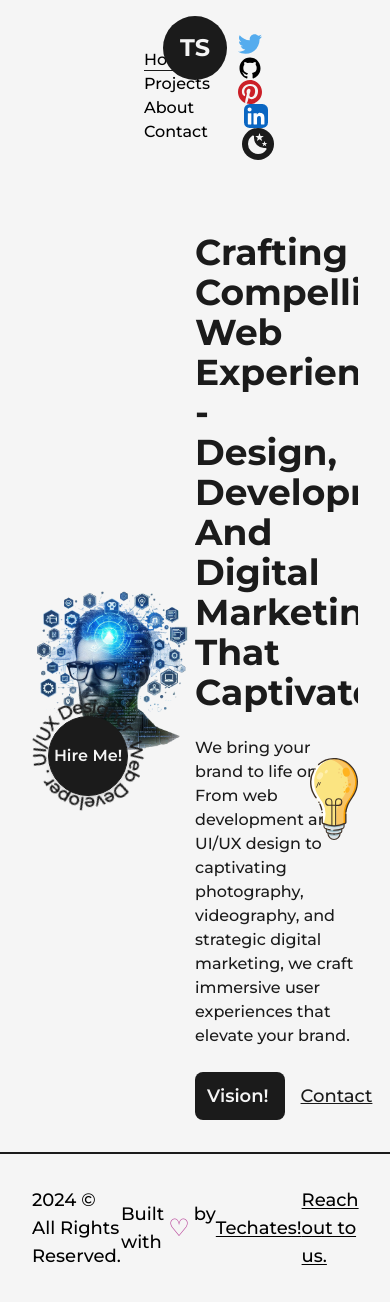
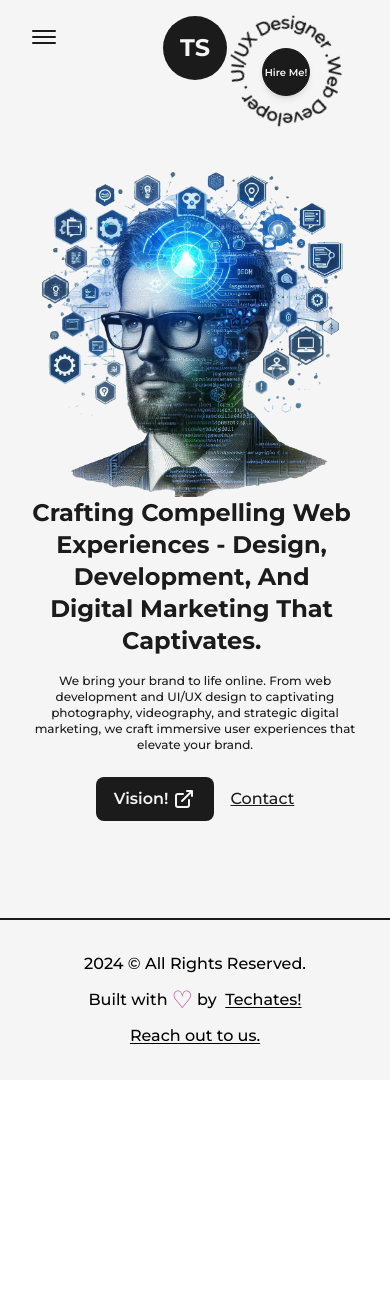
Before and after one commit to deadtik/Portfolio2024, a Next.js app: page / in a window 390 px wide. After the commit the page ends 1080 px from the top, so only its background shows below. Built offline with nearby package versions, Linux system fonts and the light colour scheme.

Commit message:
Anhi thoda boht responsive hogaya hai, baaki khana kha kr karta hu

```diff
--- a/src/components/AnimatedText.js
+++ b/src/components/AnimatedText.js
@@ -30,7 +30,8 @@ const  SingleWord= {
 
 const AnimatedText = ({text, className=""}) => {
   return (
-    <div className='w-full mx-auto py-2 flex items-center justify-center text-center overflow-hidden
+    <div className='w-full mx-auto py-2 flex items-center justify-center text-center
+    overflow-hidden sm:py-0
     '>
       <motion.h1 className={`inline-block w-full text-dark font-bold capitalize text-8xl
        dark:text-light
--- a/src/components/Footer.js
+++ b/src/components/Footer.js
@@ -6,9 +6,10 @@ const Footer = () => {
     return (
         <footer className='w-full border-t-2 border-dark font-medium text-lg
         dark:bg-light dark:text-light dark:border-light sm:text-base'>
-           <Layout className='w-full py-8 flex items-center justify-between'>
+           <Layout className='w-full py-8 flex items-center justify-between lg:flex-col lg:py-6'>
             <span>{new Date().getFullYear()} &copy; All Rights Reserved.</span>
-            <div className='flex items-center'> Built with <span className='text-primary dark:text-primaryDark text-2xl px-1' >&#9825;</span> by &nbsp;
+            <div className='flex items-center lg:py-2'>
+            Built with <span className='text-primary dark:text-primaryDark text-2xl px-1' >&#9825;</span> by &nbsp;
             <Link href='https:www.instagram.com/techateshq/' target='_blank' className='underline underline-offset-2'>Techates!</Link>
             </div>
             <Link aria-label='Techates' href={ 'https://wa.me/919867882681'} target='_blank' className='underline underline-offset-2'>
--- a/src/components/Hireme.js
+++ b/src/components/Hireme.js
@@ -4,15 +4,16 @@ import Link from 'next/link'
 
 const Hireme = () => {
   return (
-    <div className='fixed left-4 bottom-4
+    <div className='fixed left-4 bottom-4 md:right-8 md:left-auto md:top-0 md:bottom-auto md:absolute
     flex items-center justify-center overflow-hidden'>
-        <div className='w-36 h-auto flex items-center justify-center relative'>
+        <div className='w-36 h-auto flex items-center justify-center relative md:18'>
             <CircularText className='fill-dark animate-spin-slow dark:fill-light'/>
 
             <Link href="mailto:kartiksalve1809@gmail.com" className='flex items-center justify-center
             absolute left-1/2 top-1/2 -translate-x-1/2 -translate-y-1/2 bg-dark text-light shadow-md
             border border-solid border-dark w-20 h-20 rounded-full font-semibold hover:bg-light hover:text-dark
             dark:bg-light dark:text-dark hover:dark:bg-dark hover:dark:text-light hover:dark:border-light
+            md:w-12 md:h-12 md:text-[10px]
             '> Hire Me!</Link>
         </div>
 
--- a/src/components/Layout.js
+++ b/src/components/Layout.js
@@ -2,7 +2,7 @@ import React from 'react';
 
 const Layout = ({children, className=""}) => {
     return (
-        <div className={`w-full h-full inline-block z-0 bg-light p-8 dark:bg-dark ${className}`}>
+        <div className={`w-full h-full inline-block z-0 bg-light p-8 dark:bg-dark xl:p-24 lg:p-16 md:p-12 sm:p-8 ${className}`}>
             {children}
         </div>
     );
--- a/src/components/NavBar.js
+++ b/src/components/NavBar.js
@@ -1,4 +1,4 @@
-import React from 'react'
+import React, { useState } from 'react'
 import { useRouter } from 'next/router'
 import Logo from './Logo'
 import {TwitterIcon,LinkedInIcon, GithubIcon, PinterestIcon, SunIcon, MoonIcon} from './Icons.js'
@@ -26,6 +26,31 @@ const CustomLink = ({title, href, className=""}) => {
 
       </a>
       )
+};
+
+const CustomMobileLink = ({title, href, className="", toggle}) => {
+  const router = useRouter();
+  console.log(router)
+
+  const handleClick = () => {
+    toggle();
+    router.push(href)
+  }
+
+return (
+<button href={href} className={`${className} relative group text-light dark:text-dark my-2`} onClick={handleClick}>
+  {title}
+
+    <span className={`h-[1px] inline-block
+  bg-light absolute left-0 -bottom-0.5
+  group-hover:w-full transition-[width] duration-500
+  ease-in-out
+  ${router.asPath === href ? 'w-full' : 'w-0'}
+  dark:bg-dark
+  `}>&nbsp;</span>
+
+  </button>
+  )
 }
 
 
@@ -33,11 +58,25 @@ const NavBar = () => {
 
 
   const [mode, setMode] = useThemeSwitcher();
+  const [isOpen, setIsOpen] = useState(false);
+
+  const handleClick = () => {
+    setIsOpen(!isOpen);
+  }
 
   return (
     <header
-    className='w-full px-32 py-8 font-medium flex items-center justify-between dark:text-light'
+    className='w-full px-32 py-8 font-medium flex items-center
+    justify-between dark:text-light relative z-30 lg:px-16 md:px-12 sm:px-8'
     >
+
+      <button className="flex-col jsutify-center items-center hidden lg:flex" onClick={handleClick}>
+        <span className={`bg-dark dark:bg-light transition-all duration-300 ease-out block h-0.5 w-6 rounded-sm ${isOpen ? 'rotate-45 translate-y-1' : '-translate-y-0.5'}`}></span>
+        <span className={`bg-dark dark:bg-light transition-all duration-300 ease-out block h-0.5 w-6 rounded-sm my-0.5 ${isOpen ? 'opacity-0' : 'opacity-100'}`}></span>
+        <span className={`bg-dark dark:bg-light transition-all duration-300 ease-out block h-0.5 w-6 rounded-sm ${isOpen ? '-rotate-45 -translate-y-1' : 'translate-y-0.5'}`}></span>
+      </button>
+
+        <div className='w-full flex justify-between items-center lg:hidden'>
         <nav>
            <CustomLink href='/' title='Home' className='mx-4'/>
            <CustomLink href='/projects' title='Projects' className='mx-4'/>
@@ -90,6 +129,74 @@ const NavBar = () => {
         </button>
 
         </nav>
+        </div>
+
+          {
+            isOpen ?
+            <motion.div
+            initial={{scale:0, opacity:0, x: "-50%", y: "-50%"}}
+            animate={{scale:1 , opacity:1}}
+            className='min-w-[70vw] flex flex-col justify-between items-center fixed top-1/2 left-1/2 -translate-x-1/2 -translate-y-1/2
+        bg-dark/90 dark:bg-light/75 rounded-lg backdrop-blur-md py-32'>
+        <nav className='flex items-center flex-col justify-center'>
+           <CustomMobileLink href='/' title='Home' className='' toggle={handleClick}/>
+           <CustomMobileLink href='/projects' title='Projects' className='' toggle={handleClick}/>
+           <CustomMobileLink href='/about' title='About' className='' toggle={handleClick}/>
+           <CustomMobileLink href='/contact' title='Contact' className='' toggle={handleClick}/>
+        </nav>
+
+        <nav className='flex items-center justify-center flex-wrap mt-2'>
+              <motion.a href='https://x.com/salve_kartik' target={'_blank'}
+              className='w-6 mx-3 sm:mx-1'
+              whileHover={{ y: -2 }}
+              whileTap={{ scale: 0.9 }}
+              >
+              <TwitterIcon />
+              </motion.a>
+              <motion.a href='https://github.com/deadtik' target={'_blank'}
+              className='w-6 mx-3 bg-light dark:bg-dark rounded-full sm:mx-1'
+              whileHover={{ y: -2 }}
+              whileTap={{ scale: 0.9 }}
+              >
+              <GithubIcon />
+              </motion.a>
+              <motion.a href='https://in.pinterest.com/kartiksalve1809/' target={'_blank'}
+              className='w-6 mx-3 sm:mx-1'
+              whileHover={{ y: -2 }}
+              whileTap={{ scale: 0.9 }}
+              >
+              <PinterestIcon/>
+              </motion.a>
+              <motion.a href='https://www.linkedin.com/in/kartik-salve1809/' target={'_blank'}
+              className='w-6 ml-3 rounded-full sm:mx-1'
+              whileHover={{ y: -2 }}
+              whileTap={{ scale: 0.9 }}
+              >
+              <LinkedInIcon />
+              </motion.a>
+
+          <button
+          onClick={() => setMode(mode === "light" ? "dark" : "light") }
+
+          className={`ml-4 flex items-center justify-center rounded-full p-1
+          ${mode === "light" ? "bg-dark text-light" : "bg-light text-dark"}
+          `}
+          >
+          {
+            mode=== "dark" ?
+            <SunIcon className={"fill-dark"} /> :
+            <MoonIcon className={"fill-dark"} />
+          }
+        </button>
+
+        </nav>
+        </motion.div>
+
+            : null
+          }
+
+
+
         <div className='absolute left-[50%] top-2 translate-x-[-50%]'>
           <Logo />
         </div>
--- a/src/pages/index.js
+++ b/src/pages/index.js
@@ -17,26 +17,32 @@
           <meta name="description" content="Generated by create next app" />
         </Head>
         <main className='pt-0 flex items-center text-dark w-full min-h-screen dark:text-light'>
-          <Layout>
-            <div className='flex items-center justify-between w-full'>
-              <div className='w-1/2'>
-                <Image src={profilePic} alt='Techates' className='w-full h-auto'/>
+          <Layout className='pt-0 md:pt-16 sm:pt-8'>
+            <div className='flex items-center justify-between w-full lg:flex-col'>
+              <div className='w-1/2 md:w-full'>
+                <Image src={profilePic} alt='Techates' className='w-full h-auto
+                lg:hidden md:inline-block md:w-full '
+                priority
+                sizes='(max-width: 768px) 100vw,
+                (max-width: 1200px) 50vw,
+                33vw'/>
               </div>
-              <div className='w-1/2 flex flex-col items-center self-center'>
-                <AnimatedText text={'Crafting compelling web experiences - design, development, and digital marketing that captivates.'} className='!text-4xl !text-left'/>
-                <p className='my-4 text-base font-medium'>
+              <div className='w-1/2 flex flex-col items-center self-center lg:w-full lg:text-center'>
+                <AnimatedText text={'Crafting compelling web experiences - design, development, and digital marketing that captivates.'}
+                className='!text-6xl !text-left xl:text-5xl lg:!text-center lg:!text-4xl md:!text-3xl sm:!text-2xl'/>
+                <p className='my-4 text-base font-medium md:text-sm sm:text-xs'>
                   We bring your brand to life online. From web development and UI/UX design to captivating photography, videography, and strategic digital marketing,
                   we craft immersive user experiences that elevate your brand.
                 </p>
-                <div className='flex items-center self-start mt-2 '>
+                <div className='flex items-center self-start mt-2 lg:self-center'>
                   <Link href="/Vision and Mission.pdf" target='_blank' className='flex items-left bg-dark text-light p-2 px-2.5 rounded-lg text-lg font-semibold hover:bg-light
                    hover:text-dark border-2 border-solid border-transparent hover:border-dark
                    dark:bg-light dark:text-dark hover:dark:bg-dark hover:dark:text-light hover:dark:border-light
-                   md:p-2 md:px-6'>
+                   md:p-2 md:px-4 md:text-base'>
                     Vision! <LinkArrow className='w-6 ml-1' />
                   </Link>
                   <Link href="mailto:techateshq@gmail.com" target='_blank' className='ml-4 text-lg font-medium capitalize
-                  text-dark underline dark:text-light'>
+                  text-dark underline dark:text-light md:text-base'>
                     Contact
                   </Link>
                 </div>
@@ -44,7 +50,7 @@
             </div>
           </Layout>
           <Hireme />
-          <div className='absolute right-8 bottom-1 inline-block w-12'>
+          <div className='absolute right-8 bottom-1 inline-block w-12 md:hidden'>
             <Image src={lightBulb} alt='Techates' className='w-auto h-full'/>
           </div>
         </main>
--- a/tailwind.config.js
+++ b/tailwind.config.js
@@ -33,7 +33,26 @@ module.exports = {
             circularDark:
             'repeating-radial-gradient(rgba(255,255,255,0.5) 2px, #1b1b1b 8px, #1b1b1b 100px);',
         }
-      }
+      },
+      screens: {
+        "2xl": { max: "1535px" },
+        // => @media (max-width: 1535px) { ... }
+
+        xl: { max: "1279px" },
+        // => @media (max-width: 1279px) { ... }
+
+        lg: { max: "1023px" },
+        // => @media (max-width: 1023px) { ... }
+
+        md: { max: "767px" },
+        // => @media (max-width: 767px) { ... }
+
+        sm: { max: "639px" },
+        // => @media (max-width: 639px) { ... }
+
+        xs: { max: "479px" },
+        // => @media (max-width: 479px) { ... }
+    },
     },
   plugins: [],
 };
```
Also changed, not shown: src/pages/about.js (+13 -7 lines), src/pages/projects.js (+10 -2 lines).
